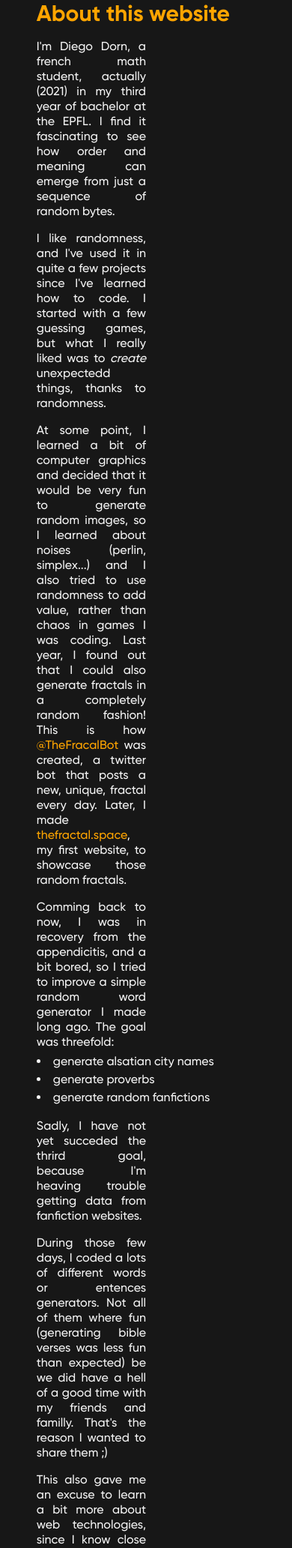
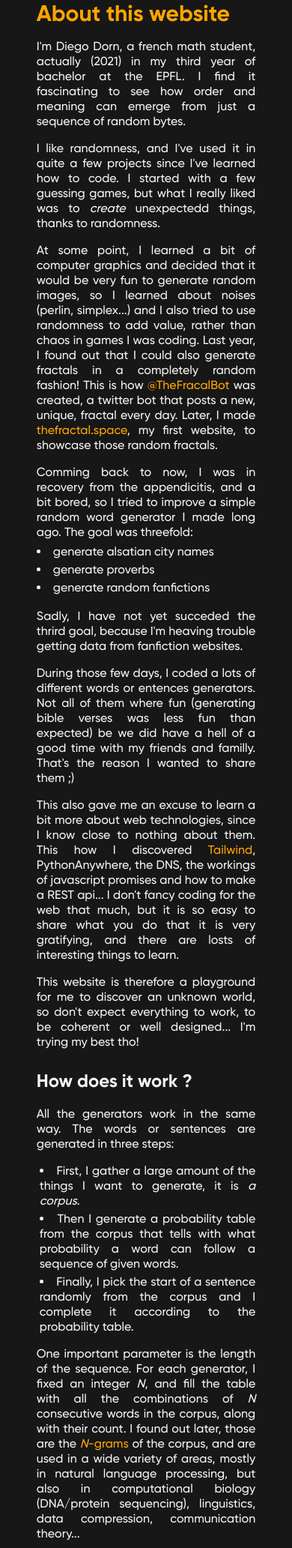
Before and after one commit to ddorn/therandom.space, a Flask app: page /about in a window 390 px wide; the page is wider, and only the part inside the window is pictured. Shown: the part 148-2213 px from the top of that part at 75% size. Run offline with Flask 2, Linux system fonts and the light colour scheme; parts of the project's set-up code (start-up, migrations or seed data) failed here and were passed over.

Commit message:
fix readme on mobile

```diff
--- a/website/static/style.css
+++ b/website/static/style.css
@@ -894,6 +894,18 @@ video {
 
 /* Ici pour ajouter des classes */
 
+.p-about {
+  line-height: 1.25rem;
+  margin-top: 1rem;
+  text-align: justify
+}
+
+@media (min-width: 768px) {
+  .p-about {
+    width: 50%;
+  }
+}
+
 :root {
   --blue-900: #f7fafc;
   --blue-800: #e2f2f7;
@@ -911,29 +923,10 @@ a {
   color: var(--orange);
 }
 
-.title--about {
-  font-size: 2rem;
-  color: var(--orange);
-  font-weight: bold;
-}
-
 .section__title--about {
   font-size: 1.5rem;
   margin-top: 1.5rem;
   font-weight: bold;
-}
-
-.p--about {
-  margin-top: 1rem;
-  width: 50%;
-  text-align: justify;
-  line-height: 1.25rem;
-}
-
-.icon {
-  display: inline;
-  height: 1em;
-  padding: 0 0.25em;
 }
 
 .text-huge {
--- a/website/templates/about.html
+++ b/website/templates/about.html
@@ -3,20 +3,20 @@
 {% block content %}
 
     <h1 class="text-orange font-bold text-3xl">About this website</h1>
-    <p class="p--about">
+    <p class="p-about">
         I'm Diego Dorn, a french math student, actually (2021) in
         my third year of bachelor at the EPFL.
         I find it fascinating
         to see how order and meaning can emerge from just a sequence
         of random bytes.
     </p>
-    <p class="p--about">
+    <p class="p-about">
         I like randomness, and I've used it in quite a few projects
         since I've learned how to code. I started with a few guessing games,
         but what I really liked was to <em class="text-it">create</em>
         unexpectedd things, thanks to randomness.
     </p>
-    <p class="p--about">
+    <p class="p-about">
         At some point, I learned a bit of computer graphics and
         decided that it would be very fun to generate random images,
         so I learned about noises (perlin, simplex...) and I also tried
@@ -29,7 +29,7 @@
         <a href="https://thefractal.space">thefractal.space</a>, my first website,
         to showcase those random fractals.
     </p>
-    <p class="p--about">
+    <p class="p-about">
         Comming back to now, I was in recovery from the
         appendicitis, and a bit bored, so I tried to improve
         a simple random word generator I made long ago. The goal
@@ -40,19 +40,19 @@
         <li>generate proverbs</li>
         <li>generate random fanfictions</li>
     </ul>
-    <p class="p--about">
+    <p class="p-about">
         Sadly, I have not yet succeded the thrird goal,
         because I'm heaving trouble getting data from
         fanfiction websites.
     </p>
-    <p class="p--about">
+    <p class="p-about">
         During those few days, I coded a lots of different
         words or entences generators. Not all of them where
         fun (generating bible verses was less fun than expected)
         be we did have a hell of a good time with my friends
         and familly. That's the reason I wanted to share them ;)
     </p>
-    <p class="p--about">
+    <p class="p-about">
         This also gave me an excuse to learn a bit more
         about web technologies, since I know close to nothing
         about them. This how I discovered
@@ -64,7 +64,7 @@
         to learn.
     </p>
 
-    <p class="p--about">
+    <p class="p-about">
         This website is therefore a playground for me to discover
         an unknown world, so don't expect everything to work, to
         be coherent or well designed... I'm trying my best tho!
@@ -72,11 +72,11 @@
 
 
 <h2 class="section__title--about">How does it work ?</h2>
-    <p class="p--about">
+    <p class="p-about">
         All the generators work in the same way. The words or
         sentences are generated in three steps:
     </p>
-    <ul class="list-disc list-inside ml-1 p--about sm:mt-1">
+    <ul class="list-disc list-inside ml-1 p-about sm:mt-1">
         <li>
             First, I gather a large amount of the things I want
             to generate, it is <em>a corpus</em>.
@@ -92,7 +92,7 @@
             probability table.
         </li>
     </ul>
-    <p class="p--about">
+    <p class="p-about">
         One important parameter is the length of the sequence.
         For each generator, I fixed an integer <em>N</em>, and
         fill the table with all the combinations of <em>N</em>
@@ -104,7 +104,7 @@
         (DNA/protein sequencing), linguistics,
         data compression, communication theory...
     </p>
-    <p class="p--about">
+    <p class="p-about">
         In order to generate interesting proverbs, it is
         important to chose the right <em>N</em>. The bigger
         <em>N</em>, the more we capture the rules of the
@@ -120,18 +120,18 @@
         of bifurcations, and most proverbs we generate will be new...
         but non sensical.
     </p>
-    <p class="p--about bg-gray-800 rounded-lg mt-2 p-4">
+    <p class="p-about bg-gray-800 rounded-lg mt-2 p-4">
         <span class="text-orange px-1">> </span>
         Mieux vaut ne juge pas une chose bien pour faire naître ? ne me faire dire, le long sérieux.
     </p>
-    <p class="p--about">
+    <p class="p-about">
         Here, <em>N = 2</em>, and we see that every pair of words can be
         together, but overall, it is a mess. With <em>N = 4</em>, almost
         every proverb already exists, so I generate them with <em>N-3</em>.
         It is not perfect, but it works often enough to be fun!
     </p>
 
-    <p class="p--about">
+    <p class="p-about">
         For more details, you can find the source code
         <a href="https://gitlab.com/ddorn/therandom.space">on Gitlab</a>.
         The idea is very simple, but the code is a bit more complex because
@@ -143,22 +143,22 @@
 
 
     <h2 class="section__title--about">Credit where it's due</h2>
-    <p class="p--about">
+    <p class="p-about">
         First of all, a big <em>Merci</em> to my brother, Félix,
         for his time and advice. Everything I know in front-end
         is thanks to him.
     </p>
-    <p class="p--about">
+    <p class="p-about">
         I'd like to thank <a href="https://twitter.com/hommeviande">
         @HommeViande</a> for giving me this great idea.
     </p>
-    <p class="p--about">
+    <p class="p-about">
         A big thank to <a href="https://pythonanywhere.com">Python Anywhere</a>
         for hosting the website, and being so nice and competent. If you
         want to host a python website, run bots or whatever experiment, you
         should definetly check them out! And they have a great free plan...
     </p>
-    <p class="p--about">
+    <p class="p-about">
         Thanks to
         <a href="https://heroicons.dev/" title="Freepik">
             Heroicons</a>
@@ -167,7 +167,7 @@
 
 
     <h2 class="section__title--about">API</h2>
-    <p class="p--about">
+    <p class="p-about">
         There is a very simple API to generate proverbs at
         <code class="inline">www.therandom.space/api/proverb</code>.
         You can replace <code>proverb</code> with <code>alsace</code> or
@@ -178,13 +178,13 @@
     "likes": 1
 }') }}
 
-    <p class="p--about">
+    <p class="p-about">
         Note that all endpoint accept a <code>raw</code> argument
         and return a simple text, instead of json.
     </p>
     {{ cmd('curl "http://www.therandom.space/api/film?raw=true"', "Twelve o'clocked") }}
 
-    <p class="p--about">
+    <p class="p-about">
         It is also possible to get the full best of, with all
         kinds (films, proverbs...).
     </p>
@@ -202,7 +202,7 @@
     ...
 }') }}
 
-    <p class="p--about">
+    <p class="p-about">
         It is also possible to filter the bestof to have only one
         kind:
     </p>
@@ -210,7 +210,7 @@
 
 
     <h2 class="section__title--about">Contact</h2>
-    <p class="p--about">
+    <p class="p-about">
         You can contact me on Twitter <a href="https://twitter.com/LeQuanta">@LeQuanta</a>
         or by email: <code>diego at lama-corp.space</code>.<br>
         If you had a good time, or wish to encourage me creating more
@@ -218,7 +218,7 @@
     </p>
 
 
-    <p class="p--about flex justify-center p-4">
+    <p class="p-about flex justify-center p-4">
         <a href="https://paypal.me/diegodorn" class="swag text-white bg-gray-900 text-xl p-4 self-center flex justify-center">
             Buy my next chocolate{{ icon("heart", "inline h-8 pl-2 text-orange") }}
         </a>
```
Also changed, not shown: website/static/source.css (+8 -19 lines).
